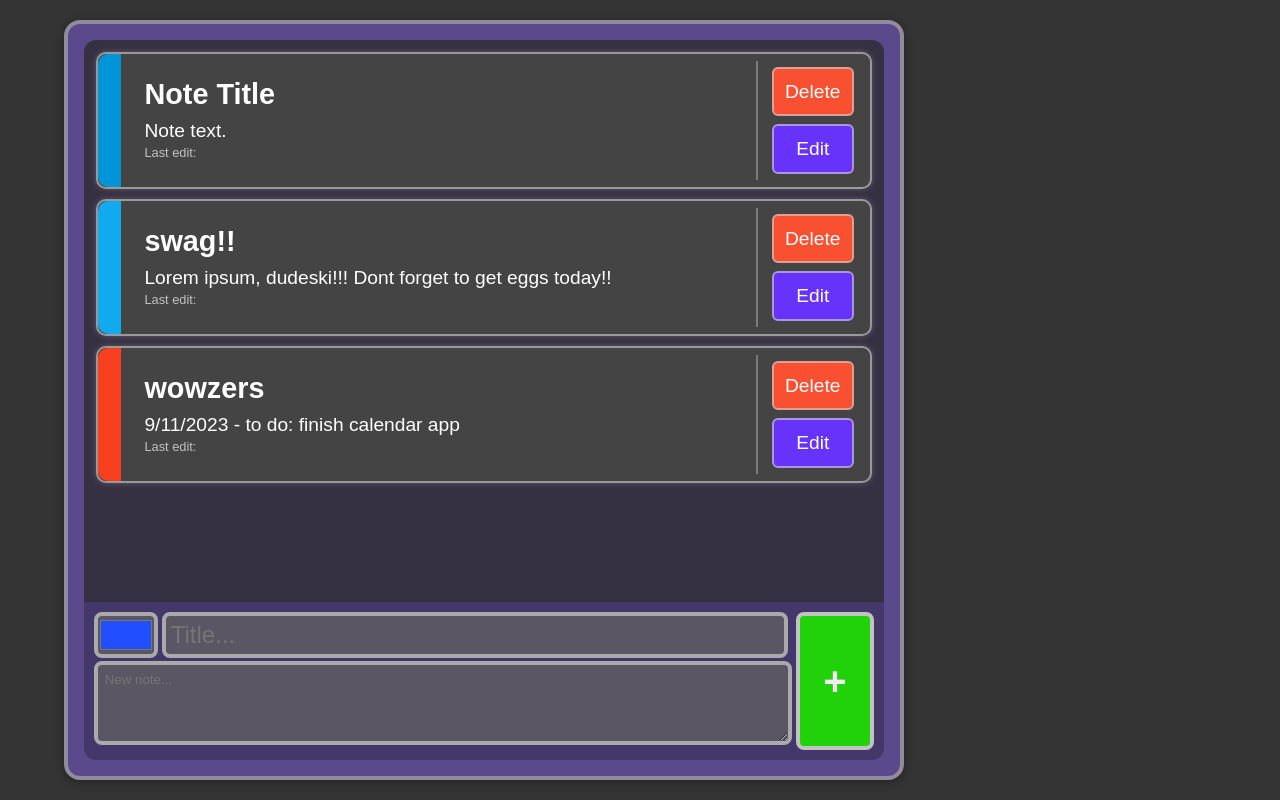
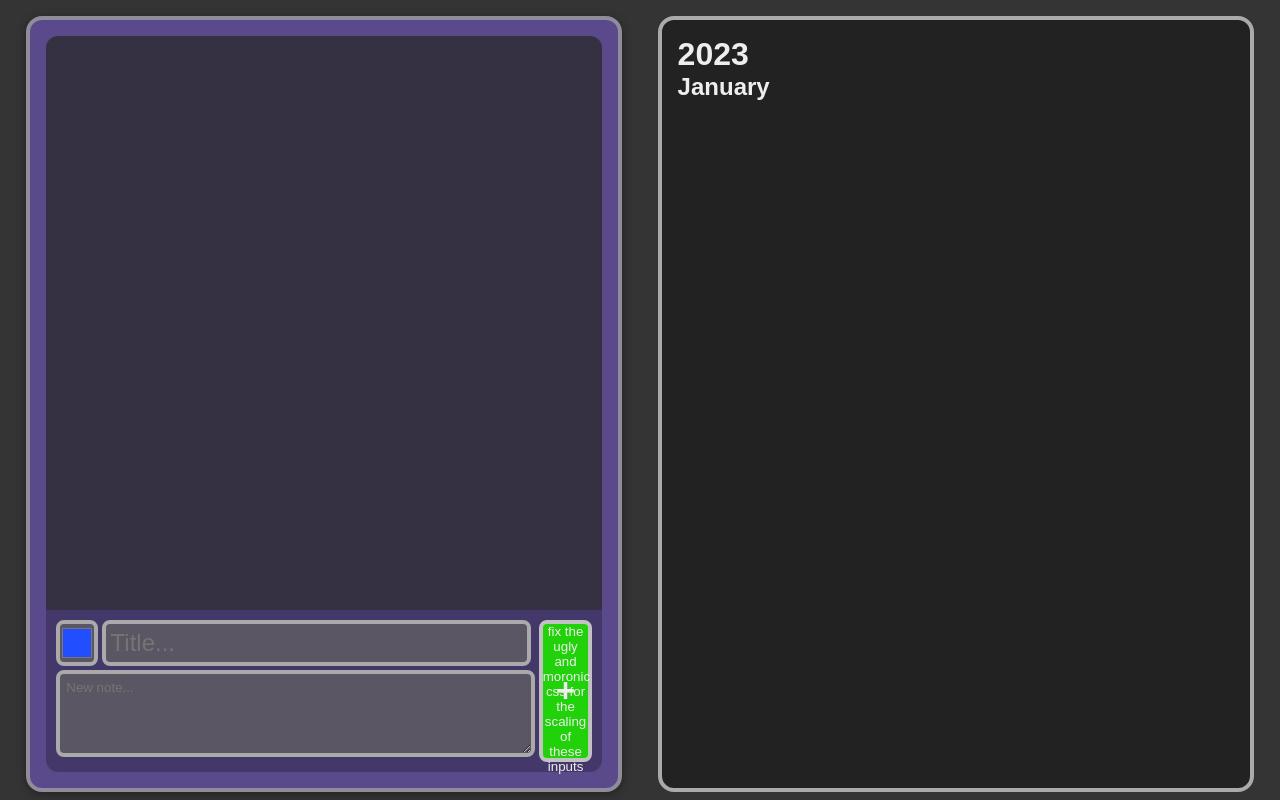
Before and after one commit to Guzzler829/calendar-notes-react, a React (Create React App) app: page / in a window 1280 px wide. Built offline with nearby package versions, Linux system fonts and the light colour scheme.

Commit message:
About finished the Note and NotePad components, just started the calendar

```diff
--- a/public/index.html
+++ b/public/index.html
@@ -10,7 +10,7 @@
       content="Calculator Notes App made with React"
     />
     <link rel="manifest" href="%PUBLIC_URL%/manifest.json" />
-    <title>React App</title>
+    <title>Calendar Notes</title>
   </head>
   <body>
     <noscript>You need to enable JavaScript to run this app.</noscript>
--- a/src/App.js
+++ b/src/App.js
@@ -1,21 +1,31 @@
+/*
+
+Creative uses for this project beyond keeping dates straight for the near future:
+-Make notes for certain historical dates for school or hobby
+-Keep a log events (soon with images, so that will be worth more)
+-
+
+
+
+
+
+
+*/
+
 import './App.css';
 import Note from './components/Note/Note';
 import NotePad from './components/NotePad/NotePad';
+import Calendar from './components/Calendar/Calendar';
 
-const templateNote = <Note title={'Note Title'} text={'Note text.'} color={'#0094d8'} />;
+//const templateNote = <Note title={'Note Title'} text={'Note text.'} color={'#0094d8'} />;
 
 
 function App() {
 
-  let noteArray = [
-    <Note title={'Note Title'} text={'Note text.'} color={'#0094d8'} />,
-    <Note color={'#11aaef'} title={'swag!!'} text={'Lorem ipsum, dudeski!!! Dont forget to get eggs today!!'} />,
-    <Note color={'#f84020'} title={'wowzers'} text={'9/11/2023 - to do: finish calendar app'} />
-  ];
-
   return (
     <div className="App">
-      <NotePad notes={noteArray}/>
+      <NotePad notes={[]}/>
+      <Calendar />
     </div>
   );
 }
--- /dev/null
+++ b/src/components/Calendar/Calendar.css
@@ -0,0 +1,11 @@
+.calendar {
+    position: absolute;
+    top: 2vh;
+    right: 2vw;
+    width: calc(46vw - 32px);
+    height: calc(96vh - 32px);
+    padding: 16px;
+    border: 4px solid #aaa;
+    border-radius: 16px;
+    background-color: #222;
+}
--- /dev/null
+++ b/src/components/Calendar/Calendar.js
@@ -0,0 +1,37 @@
+/*
+|--------|
+|Outline:|
+|--------|
+
+Calendar Component
+    Subcomponents
+        *Top component is year; click to choose
+        *Second component is month with arrows to cycle as so:   <- January ->
+    Functions
+        *change layout of calendar and notepad (vertical, horizontal) with css and js function that adds/removes classes
+        *group dates in series to create a new entity that can have its own notes (useful for trips/several day events)
+        *change date-cells' background colors
+        *mark dates with colored markers (perhaps a circle in the corner)
+
+*/
+import React from 'react';
+import { useState, useEffect } from 'react';
+
+import './Calendar.css';
+
+export default function Calendar(props) {
+
+    let d = new Date();
+
+    const monthNames = ['January', 'February', 'March', 'April', 'May', 'June', 'July', 'August', 'September', 'October', 'November', 'December'];
+
+    const [year, setYear] = useState(d.getFullYear());
+    const [month, setMonth] = useState(monthNames[d.getMonth()]);
+
+    return (
+        <div className='calendar'>
+            <h1>{year}</h1>
+            <h2>{month}</h2>
+        </div>
+    );
+}
--- a/src/components/Note/Note.js
+++ b/src/components/Note/Note.js
@@ -1,4 +1,15 @@
-import React, { useRef, useState } from 'react';
+/*
+
+To do:
+
+- add image array and allow user to add one or list of images that appear toward top
+
+
+
+*/
+
+
+import React, { useState } from 'react';
 import './Note.css';
 
 export default function Note(props) {
@@ -8,10 +19,6 @@ export default function Note(props) {
     const [text, setText] = useState(props.text);
     const [lastEditString, setLastEditString] = useState(props.timeString);
     const [isEditing, setIsEditing] = useState(false);
-
-    const colorInput = useRef(null);
-    const titleInput = useRef(null);
-    const textInput = useRef(null);
 
     const textContainer = (
         <div className='text-container'>
@@ -23,12 +30,34 @@ export default function Note(props) {
     const editContainer = (
         <div className='text-container text-container-edit'>
             <div className='row title-row'>
-                <input title='Edit color' ref={colorInput} type={'color'} value={color} onChange={ (e) => setColor(e.target.value)}></input>
-                <input ref={titleInput} type={'text'} placeholder={'Title...'}></input>
+                <input title='Edit color' type={'color'} value={color} onChange={ (e) => setColor(e.target.value)}></input>
+                <input value={title} onChange={ e => setTitle(e.target.value)} type={'text'} placeholder={'Title...'}></input>
             </div>
-            <textarea ref={textInput} placeholder={'New note...'}></textarea>
+            <textarea value={text} onChange={ e => setText(e.target.value)} placeholder={'New note...'}></textarea>
         </div>
     );
+
+    function generateTimeString(_24hour) {
+        let d = new Date();
+        let hour = 0;
+        if(_24hour) {
+            hour = d.getHours();
+        } else {
+            if(d.getHours() < 13){
+                hour = d.getHours();
+            } else {
+                hour = d.getHours() - 12;
+            }
+        }
+        if(hour < 10) {
+            hour = '0' + hour;
+        }
+        let minutes = d.getMinutes();
+        if(minutes < 10) {
+            minutes = '0' + minutes;
+        }
+        return hour + ':' + minutes + ', ' +  (d.getMonth() + 1) + '/' + d.getDate() + '/' + d.getFullYear().toString().slice(2, 4);
+    }
 
     function deleteNote() {
 
@@ -36,6 +65,7 @@ export default function Note(props) {
 
     function editNote() {
         if(isEditing) {
+            setLastEditString(generateTimeString());
             setIsEditing(false)
         } else {
             setIsEditing(true)
@@ -48,7 +78,8 @@ export default function Note(props) {
             {(isEditing ? editContainer : textContainer)}
             <div className='note-controls'>
                 <button className='delete' onClick={ () => deleteNote()}>Delete</button>
-                <button className='edit' onClick={ () => editNote()}>Edit</button>
+                {(isEditing ? <button className='edit edit-submit' onClick={ () => editNote()}>Submit</button> : <button className='edit' onClick={ () => editNote()}>Edit</button>)}
+
             </div>
         </div>
     );
--- a/src/components/NotePad/NotePad.css
+++ b/src/components/NotePad/NotePad.css
@@ -6,11 +6,10 @@
 .notepad {
     display: block;
     position: absolute;
-    width: 800px;
-    height: 90vh;
-    top: 50%;
-    left: 0;
-    transform: translate(0, -50%);
+    width: calc(46vw - 32px);
+    height: calc(96vh - 32px);
+    top: 2vh;
+    left: 2vw;
     background-color: #5b4a8b;
     padding: 16px;
     border: 4px solid #908c9b;
@@ -100,8 +99,6 @@
     border: 4px solid rgb(194, 194, 194);
     border-radius: 8px;
     cursor: pointer;
-    font-weight: bold;
-    font-size: 2.5em;
     padding-bottom: 4px;
     box-shadow: 0 0 0 rgba(0, 0, 0, 0.35);
     transition: 70ms cubic-bezier(.73,0,.31,1.01);
@@ -111,6 +108,8 @@
     position: absolute;
     top: 50%;
     left: 50%;
+    font-size: 2.5em;
+    font-weight: bold;
     transform: translate(-50%, -50%);
     text-shadow: 0 0 0 rgba(0, 0, 0, 0.35);
     transition: 125ms cubic-bezier(.73,0,.31,1.01);
--- a/src/components/NotePad/NotePad.js
+++ b/src/components/NotePad/NotePad.js
@@ -1,16 +1,16 @@
-import React, { useRef, useState, useEffect } from 'react';
+import React, { useState, useEffect } from 'react';
 import './NotePad.css';
 import Note from '../Note/Note';
 
 export default function NotePad(props) {
 
+    const defaultColor = '#214eff';
+
     const [notes, setNotes] = useState(props.notes);
-    const [color, setColor] = useState('#214eff');
+    const [color, setColor] = useState(defaultColor);
+    const [title, setTitle] = useState(props.title);
+    const [text, setText] = useState(props.text);
     const [timeFormatToggle, setTimeFormatToggle] = useState(false);
-
-    const titleInput = useRef(null);
-    const colorInput = useRef(null);
-    const textInput = useRef(null);
 
     useEffect( () => {
 
@@ -18,6 +18,9 @@ export default function NotePad(props) {
 
     const addNote = (title, text, noteColor, lastEdit) => {
         setNotes(notes => [...notes, <Note title={title} text={text} timeString={lastEdit} color={noteColor}/>]);
+        //setColor(defaultColor);
+        setTitle('');
+        setText('');
     };
 
     function generateTimeString(_24hour) {
@@ -58,12 +61,12 @@ export default function NotePad(props) {
             <div className='input-container'>
                 <div className='text-boxes'>
                     <div className='row title-row'>
-                        <input title='Edit color' ref={colorInput} type={'color'} value={color} onChange={ (e) => setColor(e.target.value)}></input>
-                        <input ref={titleInput} type={'text'} placeholder={'Title...'}></input>
+                        <input title='Edit color' type={'color'} value={color} onChange={ (e) => setColor(e.target.value)}></input>
+                        <input value={title} onChange={ e => setTitle(e.target.value)} type={'text'} placeholder={'Title...'}></input>
                     </div>
-                    <textarea ref={textInput} placeholder={'New note...'}></textarea>
+                    <textarea value={text} onChange={ e => setText(e.target.value)} placeholder={'New note...'}></textarea>
                 </div>
-                <button onClick={() => addNote(titleInput.current.value, textInput.current.value, colorInput.current.value, generateTimeString(timeFormatToggle))}><span>+</span></button>
+                <button onClick={() => addNote(title, text, color, generateTimeString(timeFormatToggle))}>fix the ugly and moronic css for the scaling of these inputs<span>+</span></button>
             </div>
         </div>
     );
--- a/src/index.css
+++ b/src/index.css
@@ -9,13 +9,13 @@ body {
     font-family: Arial, Helvetica, sans-serif;
 }
 
-.App {
+/* .App {
     position: absolute;
     top: 50%;
     left: 50%;
     transform: translate(-50%, -50%);
-    width: 90vw;
-}
+    width: 100vw;
+} */
 
 .row {
     display: flex;
```
